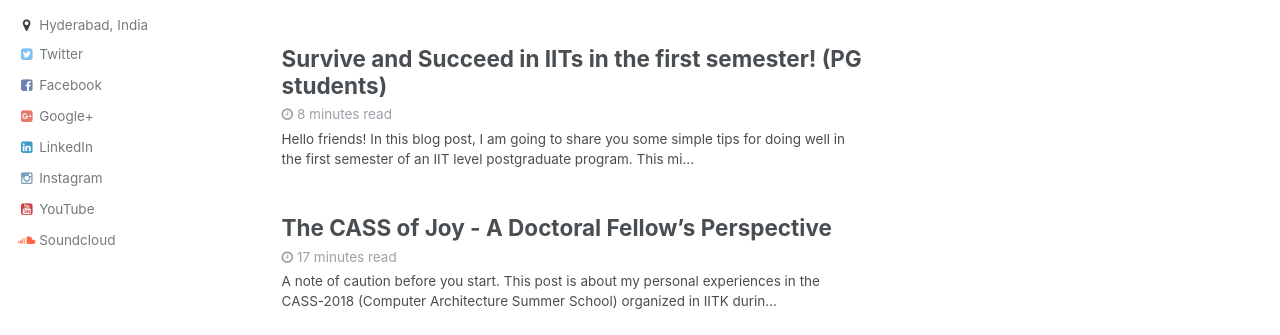
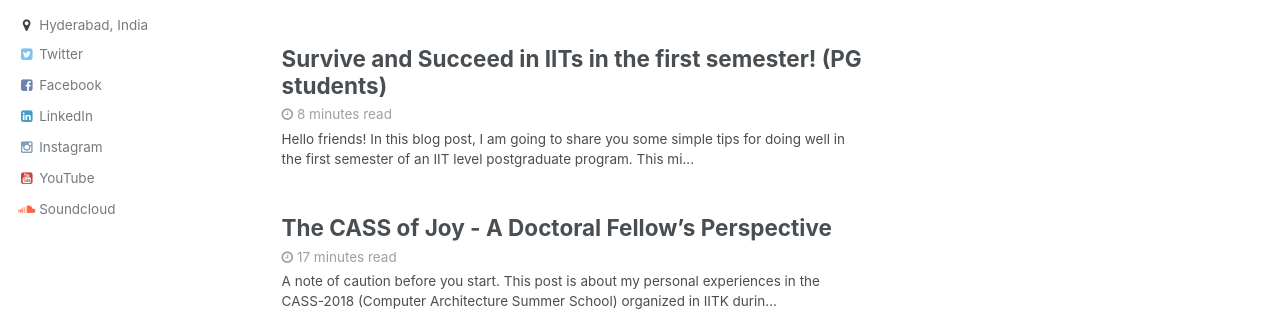
Before and after one commit to bhargavachary/bhargavachary.github.io, a Jekyll site: the page built from index.html, in a window 1280 px wide. Shown: the part 311-646 px from the top of the page. Built offline with Jekyll 4.4.1, drawn with Linux system fonts in a browser that asks for light colours; the list of posts is cut into pages by our own code.

Commit message:
Update _config.yml

```diff
--- a/_config.yml
+++ b/_config.yml
@@ -61,7 +61,6 @@ author:
   facebook         : *facebook
   foursquare       :
   github           :
-  google_plus      : "BhargavAchary"
   keybase          :
   instagram        : "bhargav_achary"
   lastfm           :
```
